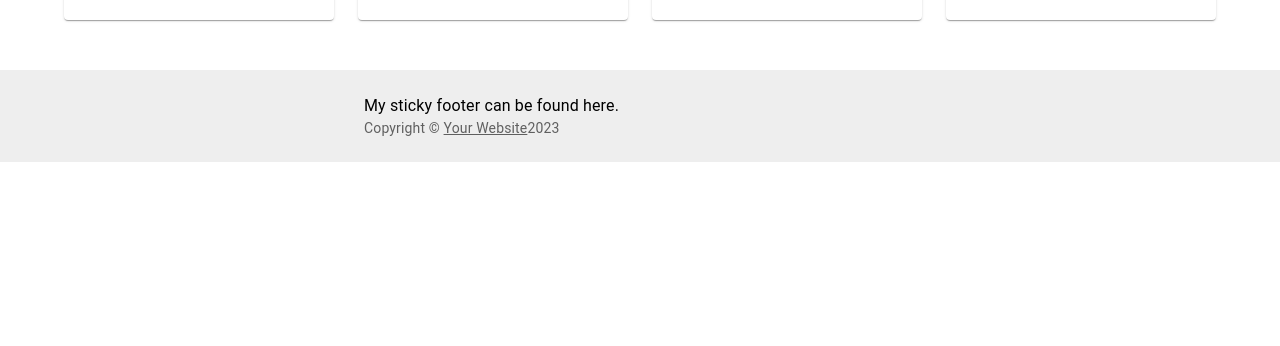
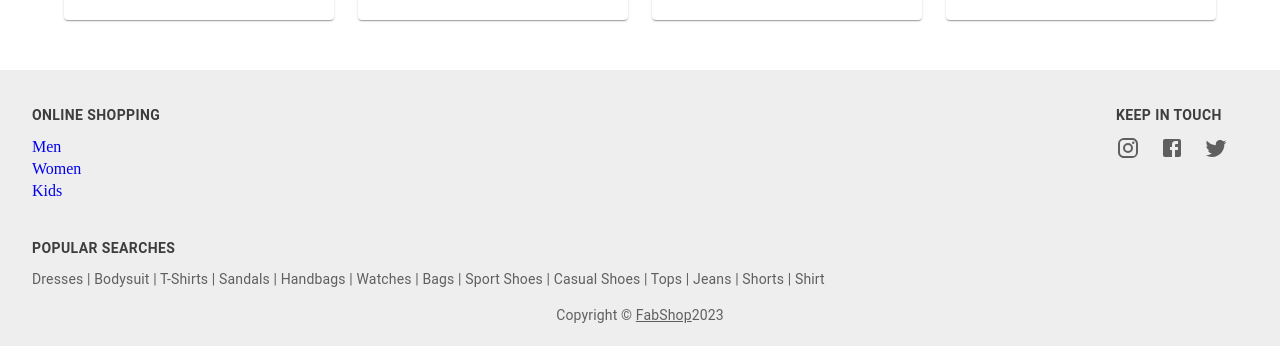
Before and after one commit to chauhanshilpa/FabShop, a React (Create React App) app: page / in a window 1280 px wide. Shown: the part 1853-2199 px from the top of the page. Before the commit the page ends 2015 px from the top, so only its background shows below. Built offline with nearby package versions, Linux system fonts and the light colour scheme.

Commit message:
Make Footer

```diff
--- a/src/App.css
+++ b/src/App.css
@@ -11,5 +11,6 @@ body {
 }
 
 .main {
-  min-height: calc(100vh - 70px);
+  /* min-height: calc(100vh - 160px); */
+  min-height: 50vh;
 }
--- a/src/components/footer/Footer.css
+++ b/src/components/footer/Footer.css
@@ -1,3 +1,37 @@
 .footer {
   margin-top: 50px;
+  padding-left: 2rem;
+  padding-right: 2rem;
+  color: #5F5F5F;
 }
+
+.footer .icon {
+  cursor: pointer;
+  margin-right: 20px;
+}
+
+.footer a {
+  line-height: 1.4;
+}
+
+.footer a:hover {
+  color:rgb(8, 8, 78);
+}
+
+.footer .row-1 {
+  display: flex;
+  justify-content: space-between;
+  margin-bottom: 1.5rem;
+}
+
+.footer .heading{
+ font-weight: 700;
+ margin-bottom: 2rem;
+ line-height: 3;
+ color: rgb(61, 61, 61);
+}
+
+.row-3.copyright{
+  margin-top: 1rem;
+  text-align: center;
+}
--- a/src/components/footer/Footer.tsx
+++ b/src/components/footer/Footer.tsx
@@ -1,15 +1,17 @@
 import "./Footer.css";
 import Box from "@mui/material/Box";
 import Typography from "@mui/material/Typography";
-import Container from "@mui/material/Container";
 import Link from "@mui/material/Link";
+import InstagramIcon from "@mui/icons-material/Instagram";
+import FacebookIcon from "@mui/icons-material/Facebook";
+import TwitterIcon from "@mui/icons-material/Twitter";
 
 function Copyright() {
   return (
     <Typography variant="body2" color="text.secondary">
       {"Copyright © "}
       <Link color="inherit" href="https://mui.com/">
-        Your Website
+        FabShop
       </Link>
       {new Date().getFullYear()}
     </Typography>
@@ -31,12 +33,46 @@ const Footer = () => {
       }}
       className="footer"
     >
-      <Container maxWidth="sm">
-        <Typography variant="body1">
-          My sticky footer can be found here.
+      <Box className="row-1">
+        <Box>
+          <Typography variant="button" className="heading">
+            ONLINE SHOPPING
+          </Typography>
+          <Box className="content">
+            <Box>
+              <a href="/category/Men">Men</a>
+            </Box>
+            <Box>
+              <a href="/category/Women">Women</a>
+            </Box>
+            <Box>
+              <a href="/category/Kids">Kids</a>
+            </Box>
+          </Box>
+        </Box>
+        <Box>
+          <Typography variant="button" className="heading">
+            KEEP IN TOUCH
+          </Typography>
+          <Box className="content">
+            <InstagramIcon className="icon" />
+            <FacebookIcon className="icon" />
+            <TwitterIcon className="icon" />
+          </Box>
+        </Box>
+      </Box>
+      <Box className="row-2">
+        <Typography variant="button" className="heading">
+          POPULAR SEARCHES
         </Typography>
+        <Typography variant="body2" className="content">
+          Dresses | Bodysuit | T-Shirts | Sandals | Handbags | Watches | Bags |
+          Sport Shoes | Casual Shoes | Tops | Jeans | Shorts | Shirt
+        </Typography>
+      </Box>
+      <Box className="row-3 copyright">
         <Copyright />
-      </Container>
+      </Box>
     </Box>
   );
 };
--- a/src/components/products_list/ProductsList.tsx
+++ b/src/components/products_list/ProductsList.tsx
@@ -3,12 +3,13 @@ import ProductCard from "../product_card/ProductCard";
 import Container from "@mui/material/Container";
 import Grid from "@mui/material/Grid";
 import { Product } from "../../api/classModels";
+import { Typography } from "@mui/material";
 
 const ProductList = ({ productsList }: { productsList: Product[] }) => {
   return (
     <Container className="products-list">
       {productsList.length === 0 ? (
-        <p>No Products To Display😣</p>
+        <Typography variant="body2" sx={{lineHeight: "8"}}>No Product To Display😣</Typography>
       ) : (
         <Grid container rowSpacing={1} columnSpacing={{ xs: 1, sm: 2, md: 3 }}>
           {productsList.map((product) => (
--- a/src/pages/checkout/checkout_main/Checkout.tsx
+++ b/src/pages/checkout/checkout_main/Checkout.tsx
@@ -90,7 +90,7 @@ export default function Checkout({
   }
 
   return (
-    <Box sx={{ width: "100%" }} className="checkout">
+    <Box sx={{ width: "100%" }} className="checkout main">
       <Stepper activeStep={activeStep} className="stepper" sx={stepStyle}>
         {steps.map((label, index) => {
           const stepProps: { completed?: boolean } = {};
--- a/src/pages/home_page/Home.tsx
+++ b/src/pages/home_page/Home.tsx
@@ -21,7 +21,7 @@ const heroImagesList: { src: string; alt: string }[] = [
 
 const Home = ({ activeUserId }: { activeUserId: string }) => {
   return (
-    <Container>
+    <Container className="main">
       <Box className="hero-carousel">
         <Carousel carouselImageList={heroImagesList} />
       </Box>
--- a/src/pages/order_confirmation/OrderConfirmation.tsx
+++ b/src/pages/order_confirmation/OrderConfirmation.tsx
@@ -23,7 +23,7 @@ const OrderPlaced = ({ activeUserId, setCartProductsList }: Props) => {
   }, []);
 
   return (
-    <Box className="order-confirmation">
+    <Box className="order-confirmation main">
       <Typography variant="h4" className="confirmation-heading"> Your Order is placed successfully!</Typography>
       <VerifiedIcon className="verified-icon" />
       <Typography variant="button">open orders page to know more about your order.</Typography>
--- a/src/pages/searched_products/SearchedProducts.tsx
+++ b/src/pages/searched_products/SearchedProducts.tsx
@@ -1,11 +1,17 @@
 import { useLocation } from "react-router-dom";
+import Box from "@mui/material/Box";
 import ProductsList from "../../components/products_list/ProductsList";
 import { Product } from "../../api/classModels";
 
 const SearchedProducts = () => {
   const { state } = useLocation();
   const productsList: Product[] = state?.newSearchedProducts;
-  return <ProductsList productsList={productsList} />;
+
+  return (
+    <Box className= "main">
+      <ProductsList productsList={productsList} />
+    </Box>
+  );
 };
 
 export default SearchedProducts;
```
